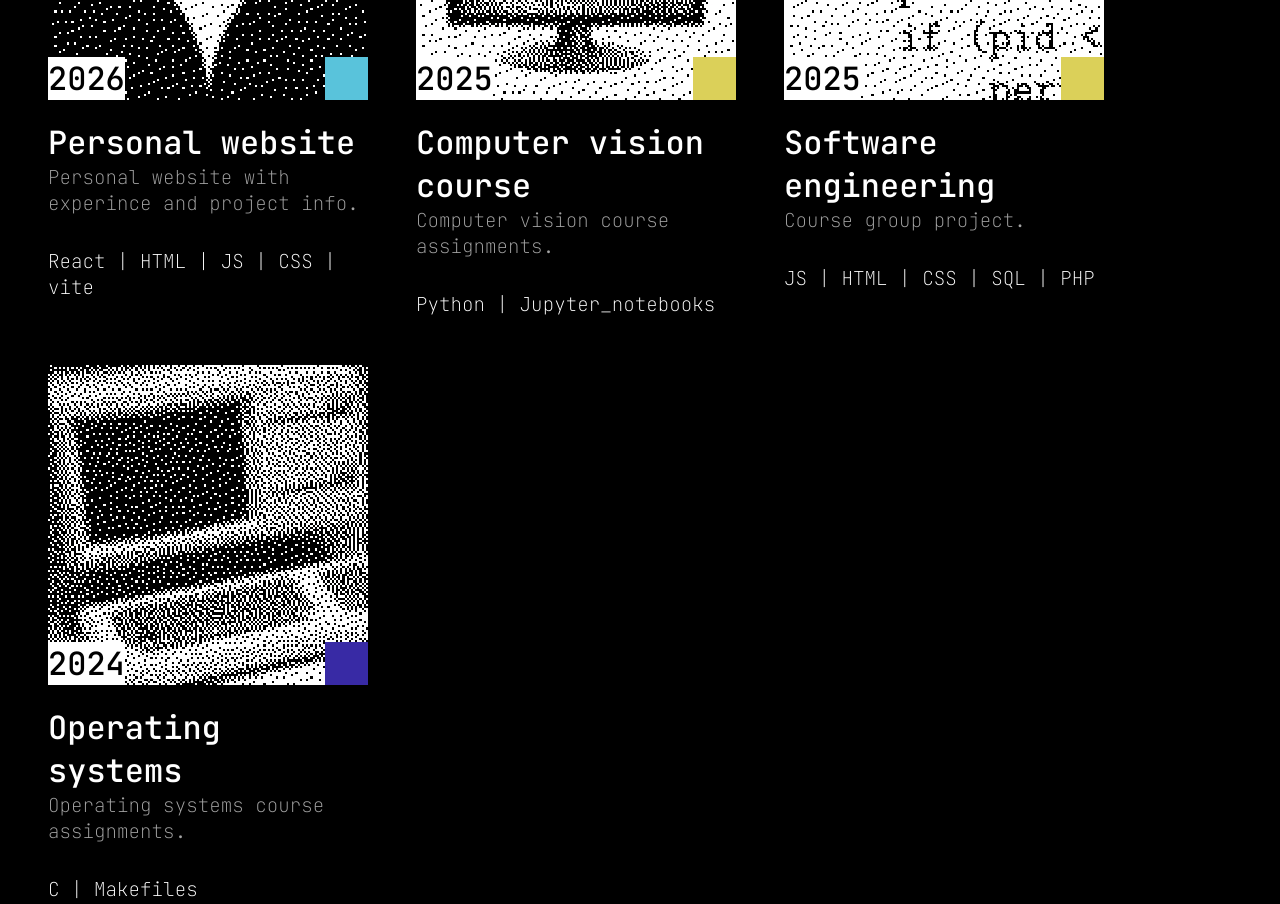
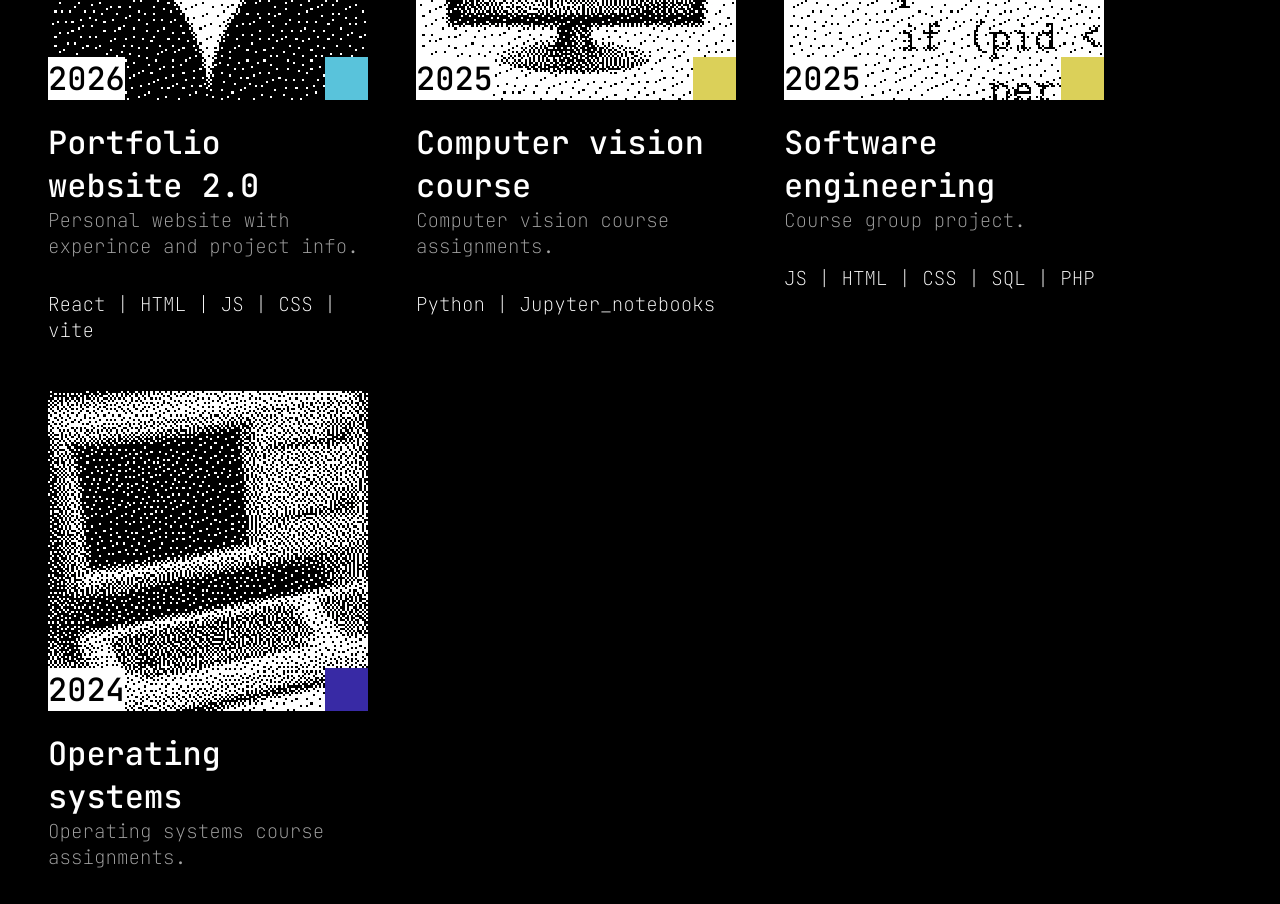
Before and after one commit to TPdkr/cv_page2, a React (Vite) app in the folder website/: page /cv_page2/projects in a window 1280 px wide. Shown: the part 1280-2184 px from the top of the page. Built offline with nearby package versions, Linux system fonts and the light colour scheme; no server answers.

Commit message:
small name tweak

```diff
--- a/website/src/projects/projects.jsx
+++ b/website/src/projects/projects.jsx
@@ -16,7 +16,7 @@ const projectsList = [
     {
         name:"about",
         pic: about_preview,
-        title: "Personal website",
+        title: "Portfolio website 2.0",
         year: "2026",
         color: "React",
         desc: "Personal website with experince and project info.",
```
